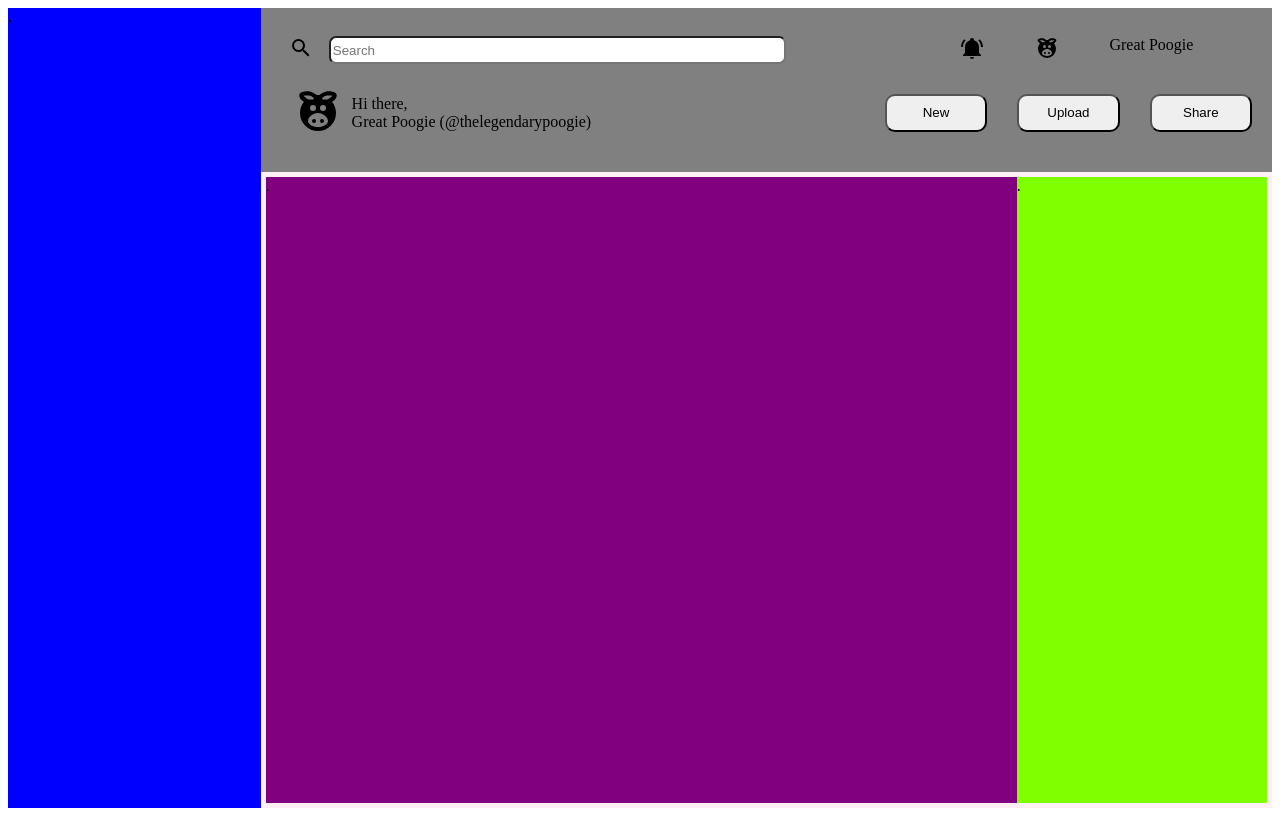
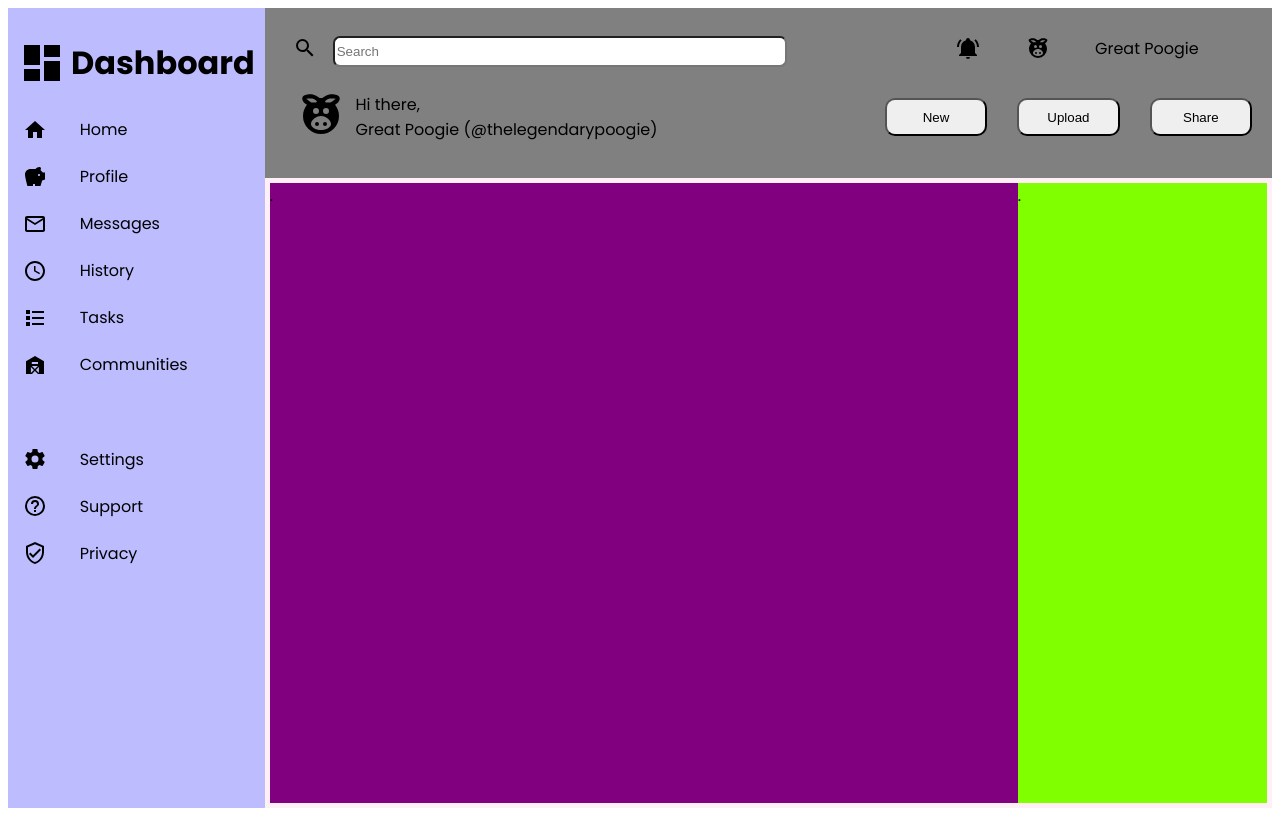
Before and after one commit to shinyfuwante/admin_dashboard, a plain HTML site: page index.html in a window 1280 px wide. Drawn offline with Linux system fonts and the light colour scheme.

Commit message:
Create prototype for sidebar
This commit creates the prototype structure for the sidebar. It heavily
uses CSS Grid and uses the empty divs to create spaces.

```diff
--- a/css/style.css
+++ b/css/style.css
@@ -1,3 +1,11 @@
+@import url('https://fonts.googleapis.com/css2?family=Poppins:ital,wght@0,100;0,200;0,300;0,400;0,500;0,600;0,700;0,800;0,900;1,100;1,200;1,300;1,400;1,500;1,600;1,700;1,800;1,900&display=swap');
+/* ---------------------------- */
+
+:root {
+    font-family: 'Poppins', sans-serif;
+}
+
+/* ---------------------------- */
 .container {
     height: 100vh;
     display: grid;
@@ -10,8 +18,30 @@
 .sidebar {
     grid-row: 1/-1;
     grid-column: 1;
-    background-color: blue;
+    background-color: rgb(188, 188, 254);
+    display: grid;
+    grid-template-rows: repeat(12,minmax(30px,1fr)) 5fr;
 }
+
+.sidebar .header {
+    padding: 10px;
+    gap: 5px;
+    display: grid;
+    grid-template-columns: repeat(2,1fr);
+    align-items: center;
+    justify-content: end;
+
+}
+
+.header ~ div {
+    padding: 15px;
+    display: grid;
+    grid-template-columns: 1fr 3fr;
+    align-items: center;
+    justify-content: end;
+
+}
+
 
 /* ---------------------------- */
 
--- a/index.html
+++ b/index.html
@@ -10,7 +10,68 @@
 <body>
     <div class="container">
         <div class="sidebar">
-            .
+            <div class="header">
+                <svg style="width:48px;height:48px" viewBox="0 0 24 24">
+                    <path fill="currentColor" d="M13,3V9H21V3M13,21H21V11H13M3,21H11V15H3M3,13H11V3H3V13Z" />
+                </svg>
+                <h1>Dashboard</h1>
+            </div>
+            <div> </div>
+            <div>
+                <svg style="width:24px;height:24px" viewBox="0 0 24 24">
+                    <path fill="currentColor" d="M10,20V14H14V20H19V12H22L12,3L2,12H5V20H10Z" />
+                </svg>
+                Home
+            </div>
+            <div>
+                <svg style="width:24px;height:24px" viewBox="0 0 24 24">
+                    <path fill="currentColor" d="M19.83 7.5L17.56 5.23C17.63 4.81 17.74 4.42 17.88 4.08C17.96 3.9 18 3.71 18 3.5C18 2.67 17.33 2 16.5 2C14.86 2 13.41 2.79 12.5 4H7.5C4.46 4 2 6.46 2 9.5S4.5 21 4.5 21H10V19H12V21H17.5L19.18 15.41L22 14.47V7.5H19.83M16 11C15.45 11 15 10.55 15 10S15.45 9 16 9C16.55 9 17 9.45 17 10S16.55 11 16 11Z" />
+                </svg>
+                Profile
+            </div>
+            <div>
+                <svg style="width:24px;height:24px" viewBox="0 0 24 24">
+                    <path fill="currentColor" d="M22 6C22 4.9 21.1 4 20 4H4C2.9 4 2 4.9 2 6V18C2 19.1 2.9 20 4 20H20C21.1 20 22 19.1 22 18V6M20 6L12 11L4 6H20M20 18H4V8L12 13L20 8V18Z" />
+                </svg>
+                Messages
+            </div>
+            <div>
+                <svg style="width:24px;height:24px" viewBox="0 0 24 24">
+                    <path fill="currentColor" d="M12 20C16.4 20 20 16.4 20 12S16.4 4 12 4 4 7.6 4 12 7.6 20 12 20M12 2C17.5 2 22 6.5 22 12S17.5 22 12 22C6.5 22 2 17.5 2 12C2 6.5 6.5 2 12 2M17 13.9L16.3 15.2L11 12.3V7H12.5V11.4L17 13.9Z" />
+                </svg>
+                History
+            </div>
+            <div>
+                <svg style="width:24px;height:24px" viewBox="0 0 24 24">
+                    <path fill="currentColor" d="M3,4H7V8H3V4M9,5V7H21V5H9M3,10H7V14H3V10M9,11V13H21V11H9M3,16H7V20H3V16M9,17V19H21V17H9" />
+                </svg>
+                Tasks
+            </div>
+            <div>
+                <svg style="width:24px;height:24px" viewBox="0 0 24 24">
+                    <path fill="currentColor" d="M12,3L3,8.2V21H9L11.9,18L15,21H21V8.2L12,3M7.9,20V14L10.9,17L7.9,20M8.9,13H14.9L11.9,16L8.9,13M15.9,20L12.9,17L15.9,14V20M15,11H8.8V9H15V11Z" />
+                </svg>
+                Communities
+            </div>
+            <div> </div>
+            <div>
+                <svg style="width:24px;height:24px" viewBox="0 0 24 24">
+                    <path fill="currentColor" d="M12,15.5A3.5,3.5 0 0,1 8.5,12A3.5,3.5 0 0,1 12,8.5A3.5,3.5 0 0,1 15.5,12A3.5,3.5 0 0,1 12,15.5M19.43,12.97C19.47,12.65 19.5,12.33 19.5,12C19.5,11.67 19.47,11.34 19.43,11L21.54,9.37C21.73,9.22 21.78,8.95 21.66,8.73L19.66,5.27C19.54,5.05 19.27,4.96 19.05,5.05L16.56,6.05C16.04,5.66 15.5,5.32 14.87,5.07L14.5,2.42C14.46,2.18 14.25,2 14,2H10C9.75,2 9.54,2.18 9.5,2.42L9.13,5.07C8.5,5.32 7.96,5.66 7.44,6.05L4.95,5.05C4.73,4.96 4.46,5.05 4.34,5.27L2.34,8.73C2.21,8.95 2.27,9.22 2.46,9.37L4.57,11C4.53,11.34 4.5,11.67 4.5,12C4.5,12.33 4.53,12.65 4.57,12.97L2.46,14.63C2.27,14.78 2.21,15.05 2.34,15.27L4.34,18.73C4.46,18.95 4.73,19.03 4.95,18.95L7.44,17.94C7.96,18.34 8.5,18.68 9.13,18.93L9.5,21.58C9.54,21.82 9.75,22 10,22H14C14.25,22 14.46,21.82 14.5,21.58L14.87,18.93C15.5,18.67 16.04,18.34 16.56,17.94L19.05,18.95C19.27,19.03 19.54,18.95 19.66,18.73L21.66,15.27C21.78,15.05 21.73,14.78 21.54,14.63L19.43,12.97Z" />
+                </svg>
+                Settings
+            </div>
+            <div>
+                <svg style="width:24px;height:24px" viewBox="0 0 24 24">
+                    <path fill="currentColor" d="M11,18H13V16H11V18M12,2A10,10 0 0,0 2,12A10,10 0 0,0 12,22A10,10 0 0,0 22,12A10,10 0 0,0 12,2M12,20C7.59,20 4,16.41 4,12C4,7.59 7.59,4 12,4C16.41,4 20,7.59 20,12C20,16.41 16.41,20 12,20M12,6A4,4 0 0,0 8,10H10A2,2 0 0,1 12,8A2,2 0 0,1 14,10C14,12 11,11.75 11,15H13C13,12.75 16,12.5 16,10A4,4 0 0,0 12,6Z" />
+                </svg>
+                Support
+            </div>
+            <div>
+                <svg style="width:24px;height:24px" viewBox="0 0 24 24">
+                    <path fill="currentColor" d="M21,11C21,16.55 17.16,21.74 12,23C6.84,21.74 3,16.55 3,11V5L12,1L21,5V11M12,21C15.75,20 19,15.54 19,11.22V6.3L12,3.18L5,6.3V11.22C5,15.54 8.25,20 12,21M10,17L6,13L7.41,11.59L10,14.17L16.59,7.58L18,9" />
+                </svg>
+                Privacy
+            </div>
         </div>
         <div class="top-right">
             <div class="top">
```
